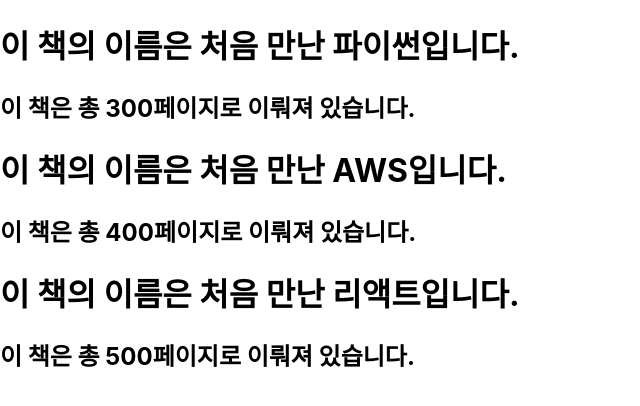
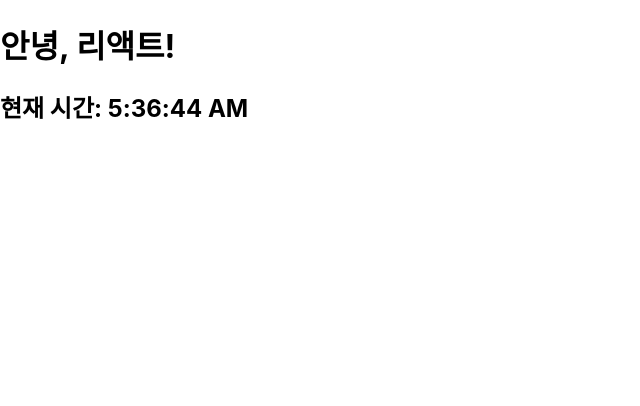
Before and after one commit to Yeonlisa/react-tutorial, a React (Create React App) app: page / in a window 1280 px wide. Shown: the top 406 px of the page, without its empty margins (0-640 px from the left). Built offline with nearby package versions, Linux system fonts and the light colour scheme.

Commit message:
시계 만들기

```diff
--- /dev/null
+++ b/src/chapter_04/Clock.jsx
@@ -0,0 +1,12 @@
+import React from 'react';
+
+function Clock(props) {
+    return (
+        <div>
+            <h1>안녕, 리액트!</h1>
+            <h2>현재 시간: {new Date().toLocaleTimeString()}</h2>
+        </div>
+    );
+}
+
+export default Clock;
--- a/src/index.js
+++ b/src/index.js
@@ -3,14 +3,17 @@
 import './index.css';
 import App from './App';
 import reportWebVitals from './reportWebVitals';
-import Library from './chapter_03/Library';
+import Clock from './chapter_04/Clock';
 
-const root = ReactDOM.createRoot(document.getElementById('root'));
-root.render(
-  <React.StrictMode>
-    <Library />
-  </React.StrictMode>
-);
+
+setInterval(() => {
+  const root = ReactDOM.createRoot(document.getElementById('root'));
+  root.render(
+    <React.StrictMode>
+      <Clock />
+    </React.StrictMode>
+  );
+}, 1000);
 
 // If you want to start measuring performance in your app, pass a function
 // to log results (for example: reportWebVitals(console.log))
```
